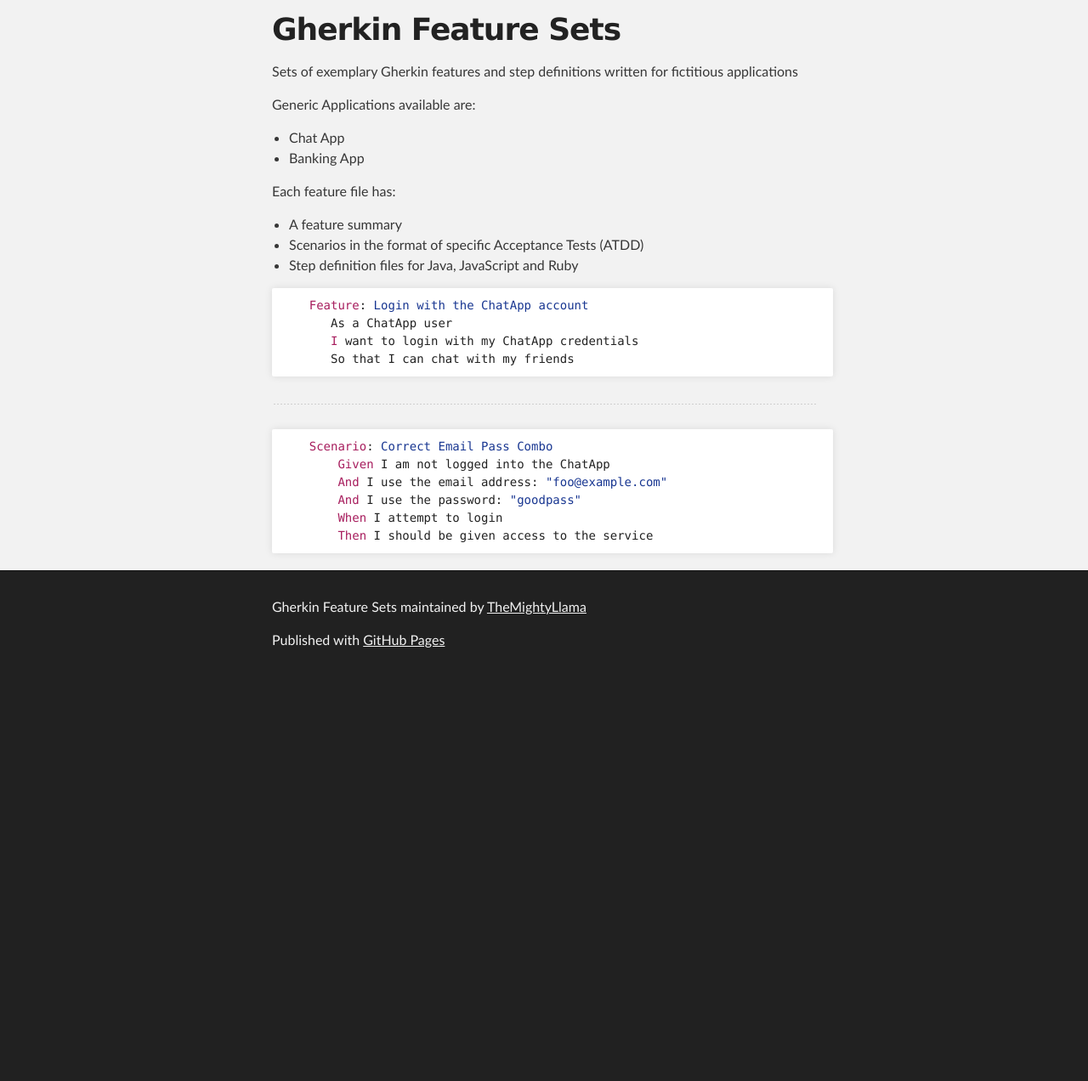
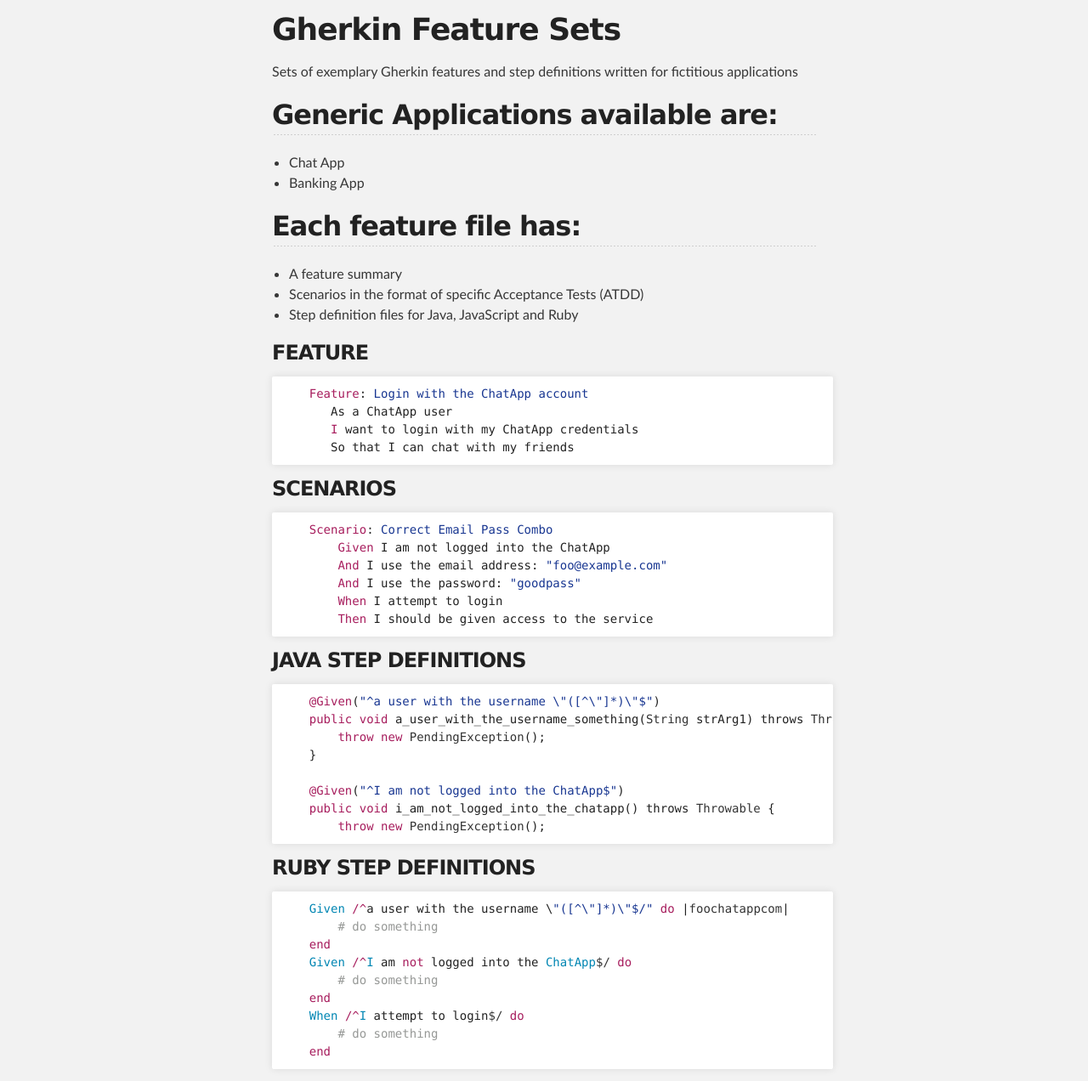
Before and after one commit to TheMightyLlama/GherkinFeatureSets, a plain HTML site: page index.html in a window 1280 px wide. Shown: the part 288-1560 px from the top of the page at 85% size. Before the commit the page ends 1088 px from the top, so only its background shows below. Drawn offline with Linux system fonts and the light colour scheme.

```diff
--- a/index.html
+++ b/index.html
@@ -36,14 +36,16 @@
 
 <p>Sets of exemplary Gherkin features and step definitions written for fictitious applications</p>
 
-<p>Generic Applications available are:</p>
+<h2>
+<a id="generic-applications-available-are" class="anchor" href="#generic-applications-available-are" aria-hidden="true"><span aria-hidden="true" class="octicon octicon-link"></span></a>Generic Applications available are:</h2>
 
 <ul>
 <li>Chat App</li>
 <li>Banking App</li>
 </ul>
 
-<p>Each feature file has:</p>
+<h2>
+<a id="each-feature-file-has" class="anchor" href="#each-feature-file-has" aria-hidden="true"><span aria-hidden="true" class="octicon octicon-link"></span></a>Each feature file has:</h2>
 
 <ul>
 <li>A feature summary</li>
@@ -51,13 +53,16 @@
 <li>Step definition files for Java, JavaScript and Ruby</li>
 </ul>
 
+<h3>
+<a id="feature" class="anchor" href="#feature" aria-hidden="true"><span aria-hidden="true" class="octicon octicon-link"></span></a>FEATURE</h3>
+
 <div class="highlight highlight-text-gherkin-feature"><pre>    <span class="pl-k">Feature</span>:<span class="pl-s"> Login with the ChatApp account</span>
        As a ChatApp user
        <span class="pl-k">I </span>want to login with my ChatApp credentials
        So that I can chat with my friends</pre></div>
-</br>
-<hr>
-</br>
+
+<h3>
+<a id="scenarios" class="anchor" href="#scenarios" aria-hidden="true"><span aria-hidden="true" class="octicon octicon-link"></span></a>SCENARIOS</h3>
 
 <div class="highlight highlight-text-gherkin-feature"><pre>    <span class="pl-k">Scenario</span>:<span class="pl-s"> Correct Email Pass Combo</span>
         <span class="pl-k">Given </span>I am not logged into the ChatApp
@@ -66,7 +71,30 @@
         <span class="pl-k">When </span>I attempt to login
         <span class="pl-k">Then </span>I should be given access to the service</pre></div>
 
+<h3>
+<a id="java-step-definitions" class="anchor" href="#java-step-definitions" aria-hidden="true"><span aria-hidden="true" class="octicon octicon-link"></span></a>JAVA STEP DEFINITIONS</h3>
 
+<div class="highlight highlight-source-java"><pre>    <span class="pl-k">@Given</span>(<span class="pl-s"><span class="pl-pds">"</span>^a user with the username <span class="pl-cce">\"</span>([^<span class="pl-cce">\"</span>]*)<span class="pl-cce">\"</span>$<span class="pl-pds">"</span></span>)
+    <span class="pl-k">public</span> <span class="pl-k">void</span> a_user_with_the_username_something(<span class="pl-smi">String</span> strArg1) throws <span class="pl-smi">Throwable</span> {
+        <span class="pl-k">throw</span> <span class="pl-k">new</span> <span class="pl-smi">PendingException</span>();
+    }
+
+    <span class="pl-k">@Given</span>(<span class="pl-s"><span class="pl-pds">"</span>^I am not logged into the ChatApp$<span class="pl-pds">"</span></span>)
+    <span class="pl-k">public</span> <span class="pl-k">void</span> i_am_not_logged_into_the_chatapp() throws <span class="pl-smi">Throwable</span> {
+        <span class="pl-k">throw</span> <span class="pl-k">new</span> <span class="pl-smi">PendingException</span>();</pre></div>
+
+<h3>
+<a id="ruby-step-definitions" class="anchor" href="#ruby-step-definitions" aria-hidden="true"><span aria-hidden="true" class="octicon octicon-link"></span></a>RUBY STEP DEFINITIONS</h3>
+
+<div class="highlight highlight-source-ruby"><pre>    <span class="pl-c1">Given</span> <span class="pl-k">/</span><span class="pl-k">^</span>a user with the username \<span class="pl-s"><span class="pl-pds">"</span>([^<span class="pl-cce">\"</span>]*)<span class="pl-cce">\"</span>$/<span class="pl-pds">"</span></span> <span class="pl-k">do </span>|<span class="pl-smi">foochatappcom</span>|
+        <span class="pl-c"># do something</span>
+    <span class="pl-k">end</span>
+    <span class="pl-c1">Given</span> <span class="pl-k">/</span><span class="pl-k">^</span><span class="pl-c1">I</span> am <span class="pl-k">not</span> logged into the <span class="pl-c1">ChatApp</span><span class="pl-smi">$/</span> <span class="pl-k">do </span>
+        <span class="pl-c"># do something</span>
+    <span class="pl-k">end</span>
+    <span class="pl-c1">When</span> <span class="pl-k">/</span><span class="pl-k">^</span><span class="pl-c1">I</span> attempt to login<span class="pl-smi">$/</span> <span class="pl-k">do </span>
+        <span class="pl-c"># do something</span>
+    <span class="pl-k">end</span></pre></div>
       </section>
     </div>
 
```
Also changed, not shown: params.json (+1 -1 lines).
